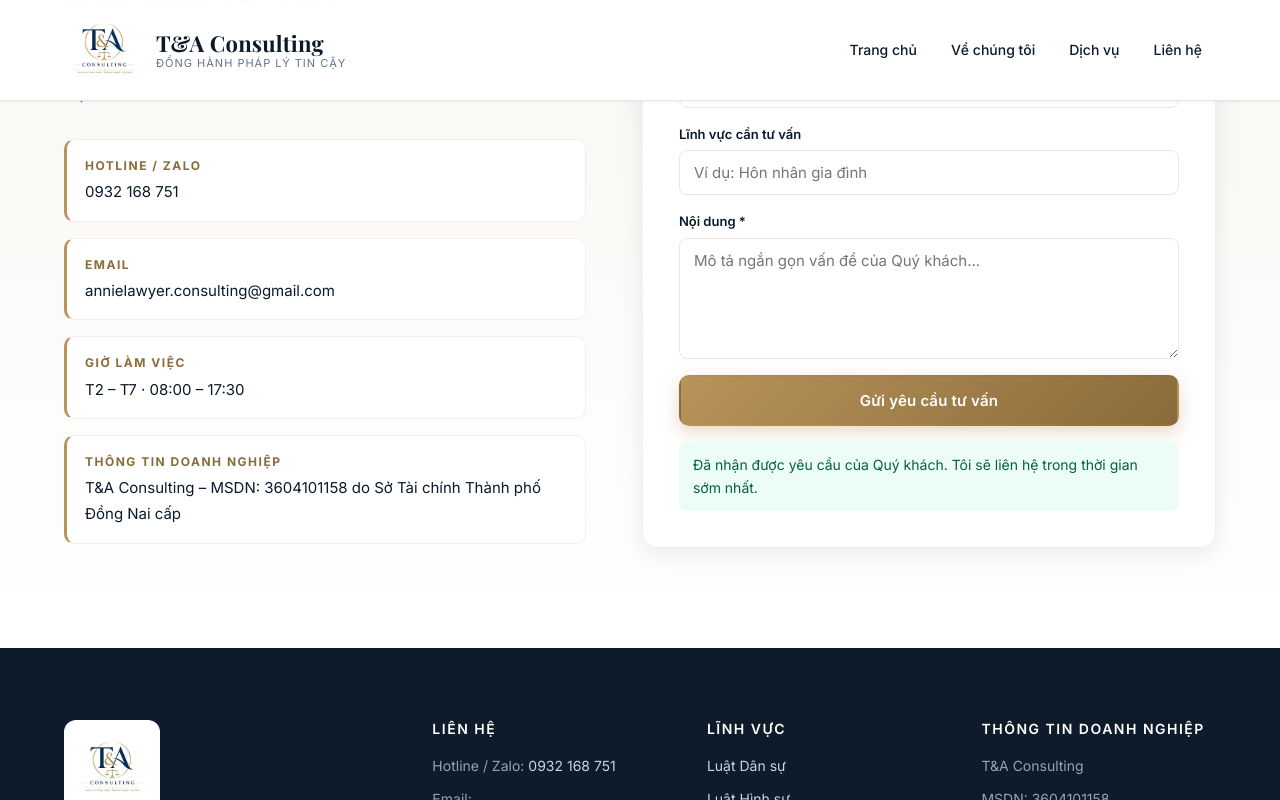
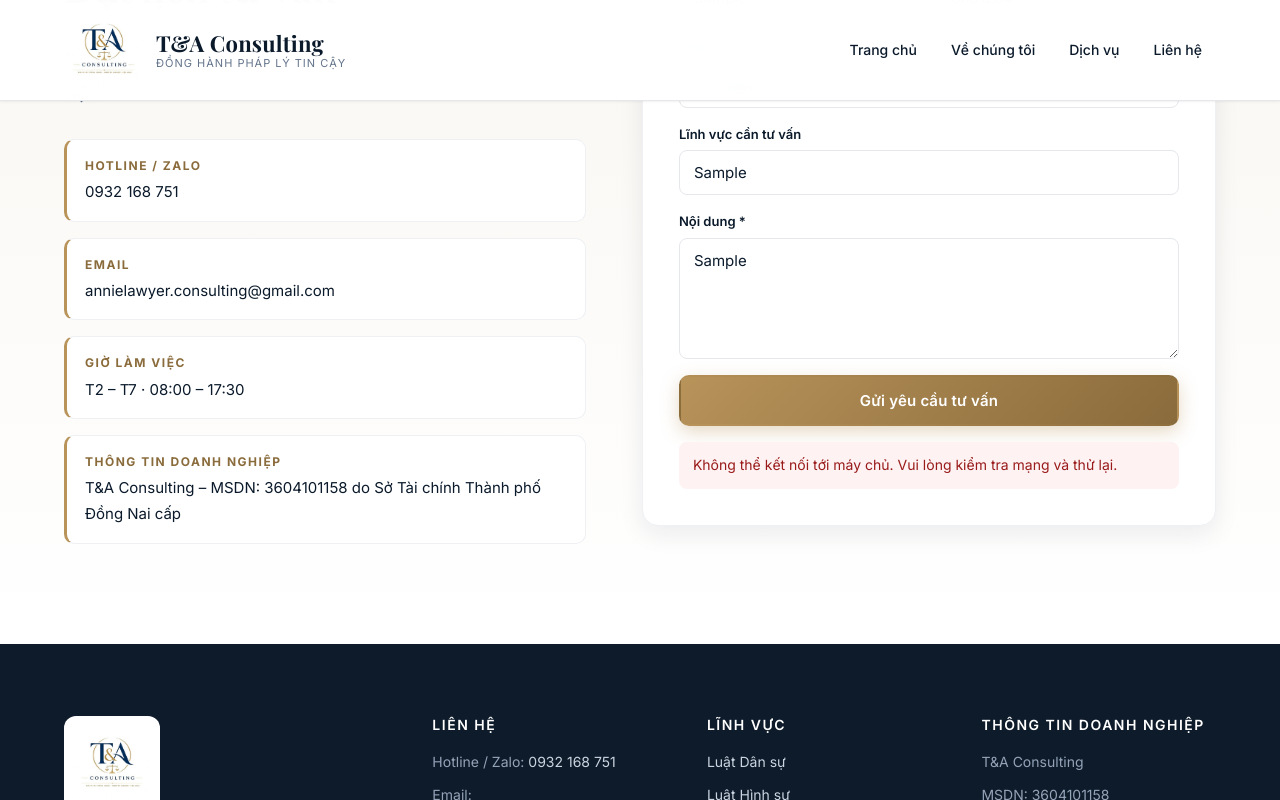
Before and after one commit to pbtthanh/attorney, a React (Vite) app in the folder Attorney/: page / in a window 1280 px wide. Both pictures are taken after typing "Sample", "5551234", "name@example.com", "Sample", "Sample" into the empty fields and a click on the button "Gửi yêu cầu tư vấn". Shown: the part 3173-3973 px from the top of the page. Built offline with nearby package versions, Linux system fonts and the light colour scheme; no server answers; a web font is replaced by a local one.

Commit message:
feat: ajust css

```diff
--- a/Attorney/src/App.css
+++ b/Attorney/src/App.css
@@ -1090,6 +1090,26 @@
   margin: 0;
 }
 
+.contact-error {
+  padding: 12px 14px;
+  background: #fef2f2;
+  color: #991b1b;
+  border-radius: 8px;
+  font-size: 14px;
+  margin: 0;
+}
+
+.contact-form button[disabled] {
+  opacity: 0.7;
+  cursor: not-allowed;
+}
+
+.contact-form input[disabled],
+.contact-form textarea[disabled] {
+  background: #f8fafc;
+  cursor: not-allowed;
+}
+
 @media (max-width: 900px) {
   .contact-grid {
     grid-template-columns: 1fr;
--- a/Attorney/src/components/Contact.jsx
+++ b/Attorney/src/components/Contact.jsx
@@ -1,5 +1,8 @@
 import { useState } from 'react'
 import { site } from '../data/site'
+
+const WEB3FORMS_ENDPOINT = 'https://api.web3forms.com/submit'
+const WEB3FORMS_KEY = import.meta.env.VITE_WEB3FORMS_KEY
 
 export default function Contact() {
   const [form, setForm] = useState({
@@ -9,16 +12,62 @@ export default function Contact() {
     subject: '',
     message: '',
   })
-  const [sent, setSent] = useState(false)
+  const [status, setStatus] = useState('idle') // 'idle' | 'sending' | 'sent' | 'error'
+  const [errorMsg, setErrorMsg] = useState('')
 
   const update = (k) => (e) => setForm({ ...form, [k]: e.target.value })
 
-  const submit = (e) => {
+  const submit = async (e) => {
     e.preventDefault()
-    setSent(true)
-    setTimeout(() => setSent(false), 4000)
-    setForm({ name: '', phone: '', email: '', subject: '', message: '' })
+
+    if (!WEB3FORMS_KEY) {
+      setStatus('error')
+      setErrorMsg('Chưa cấu hình API key. Vui lòng đặt VITE_WEB3FORMS_KEY trong file .env.')
+      return
+    }
+
+    setStatus('sending')
+    setErrorMsg('')
+
+    try {
+      const res = await fetch(WEB3FORMS_ENDPOINT, {
+        method: 'POST',
+        headers: {
+          'Content-Type': 'application/json',
+          Accept: 'application/json',
+        },
+        body: JSON.stringify({
+          access_key: WEB3FORMS_KEY,
+          from_name: `${site.brand} – Đặt lịch tư vấn`,
+          subject: form.subject
+            ? `[${site.brand}] ${form.subject} – ${form.name}`
+            : `[${site.brand}] Yêu cầu tư vấn từ ${form.name}`,
+          name: form.name,
+          phone: form.phone,
+          email: form.email,
+          field_subject: form.subject,
+          message: form.message,
+          replyto: form.email || undefined,
+        }),
+      })
+
+      const data = await res.json()
+
+      if (res.ok && data.success) {
+        setStatus('sent')
+        setForm({ name: '', phone: '', email: '', subject: '', message: '' })
+        setTimeout(() => setStatus('idle'), 6000)
+      } else {
+        setStatus('error')
+        setErrorMsg(data.message || 'Gửi yêu cầu thất bại. Vui lòng thử lại.')
+      }
+    } catch (err) {
+      setStatus('error')
+      setErrorMsg('Không thể kết nối tới máy chủ. Vui lòng kiểm tra mạng và thử lại.')
+    }
   }
+
+  const sending = status === 'sending'
 
   return (
     <section id="contact" className="contact">
@@ -52,7 +101,7 @@ export default function Contact() {
           </ul>
         </div>
 
-        <form className="contact-form" onSubmit={submit}>
+        <form className="contact-form" onSubmit={submit} noValidate>
           <div className="row">
             <label>
               <span>Họ và tên *</span>
@@ -61,6 +110,7 @@ export default function Contact() {
                 value={form.name}
                 onChange={update('name')}
                 placeholder="Nguyễn Văn A"
+                disabled={sending}
               />
             </label>
             <label>
@@ -71,6 +121,7 @@ export default function Contact() {
                 value={form.phone}
                 onChange={update('phone')}
                 placeholder="09xx xxx xxx"
+                disabled={sending}
               />
             </label>
           </div>
@@ -81,6 +132,7 @@ export default function Contact() {
               value={form.email}
               onChange={update('email')}
               placeholder="email@example.com"
+              disabled={sending}
             />
           </label>
           <label>
@@ -89,6 +141,7 @@ export default function Contact() {
               value={form.subject}
               onChange={update('subject')}
               placeholder="Ví dụ: Hôn nhân gia đình"
+              disabled={sending}
             />
           </label>
           <label>
@@ -99,18 +152,26 @@ export default function Contact() {
               value={form.message}
               onChange={update('message')}
               placeholder="Mô tả ngắn gọn vấn đề của Quý khách..."
+              disabled={sending}
             />
           </label>
 
-          <button type="submit" className="btn btn-primary btn-block">
-            Gửi yêu cầu tư vấn
+          <button
+            type="submit"
+            className="btn btn-primary btn-block"
+            disabled={sending}
+          >
+            {sending ? 'Đang gửi…' : 'Gửi yêu cầu tư vấn'}
           </button>
 
-          {sent && (
+          {status === 'sent' && (
             <p className="contact-sent">
-              Đã nhận được yêu cầu của Quý khách. Tôi sẽ liên hệ trong thời
-              gian sớm nhất.
+              Đã nhận được yêu cầu của Quý khách. Chúng tôi sẽ liên hệ trong
+              thời gian sớm nhất.
             </p>
+          )}
+          {status === 'error' && (
+            <p className="contact-error">{errorMsg}</p>
           )}
         </form>
       </div>
--- a/Attorney/src/data/site.js
+++ b/Attorney/src/data/site.js
@@ -12,7 +12,7 @@ export const site = {
   address:
     'T&A Consulting – MSDN: 3604101158 do Sở Tài chính Thành phố Đồng Nai cấp',
   barLicense: 'Thẻ Luật sư do Liên đoàn Luật sư Việt Nam cấp',
-  memberOf: 'Đoàn Luật sư Việt Nam',
+  memberOf: '',
   nav: [
     { label: 'Trang chủ', href: '#home' },
     { label: 'Về chúng tôi', href: '#about' },
```
